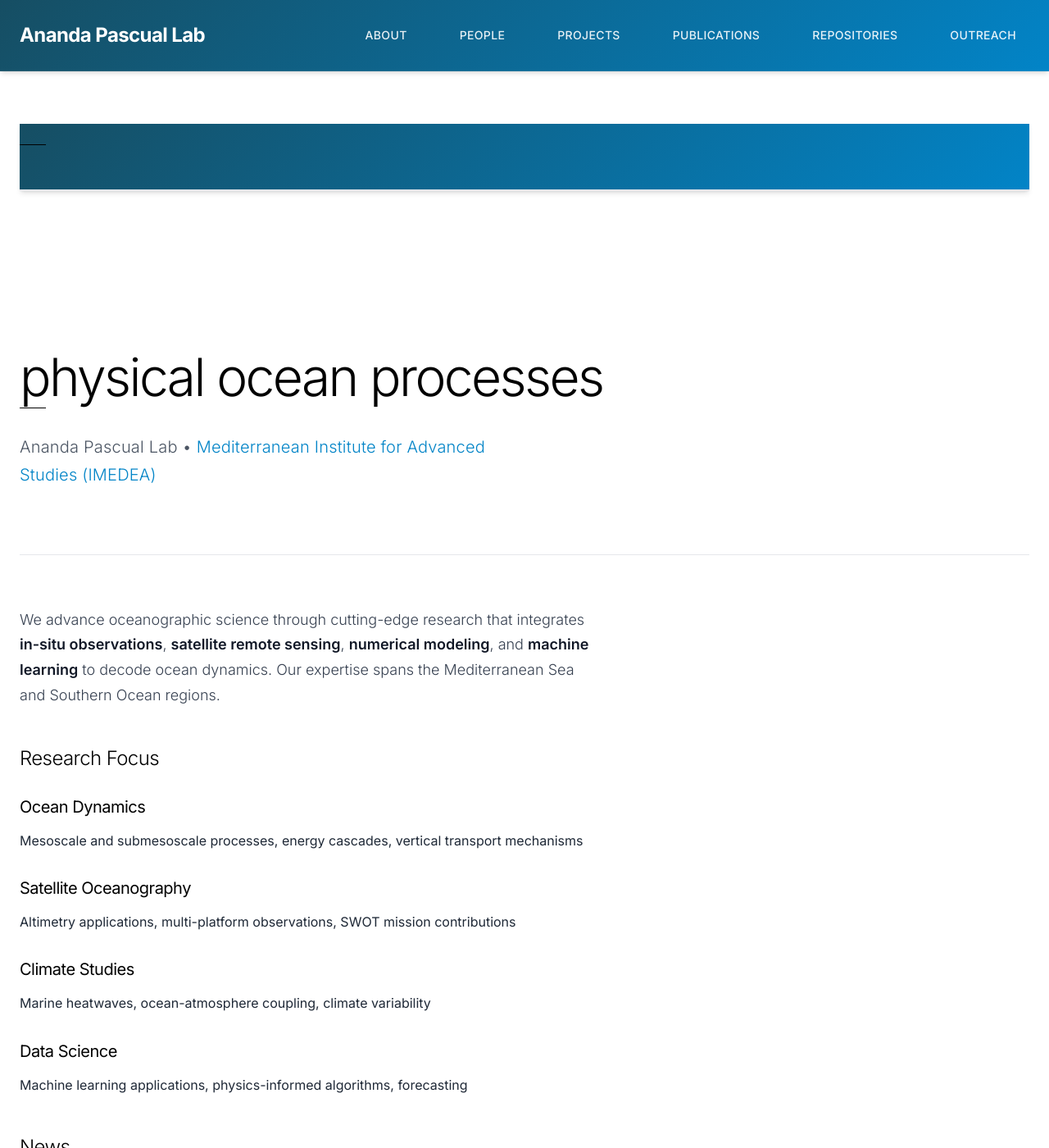
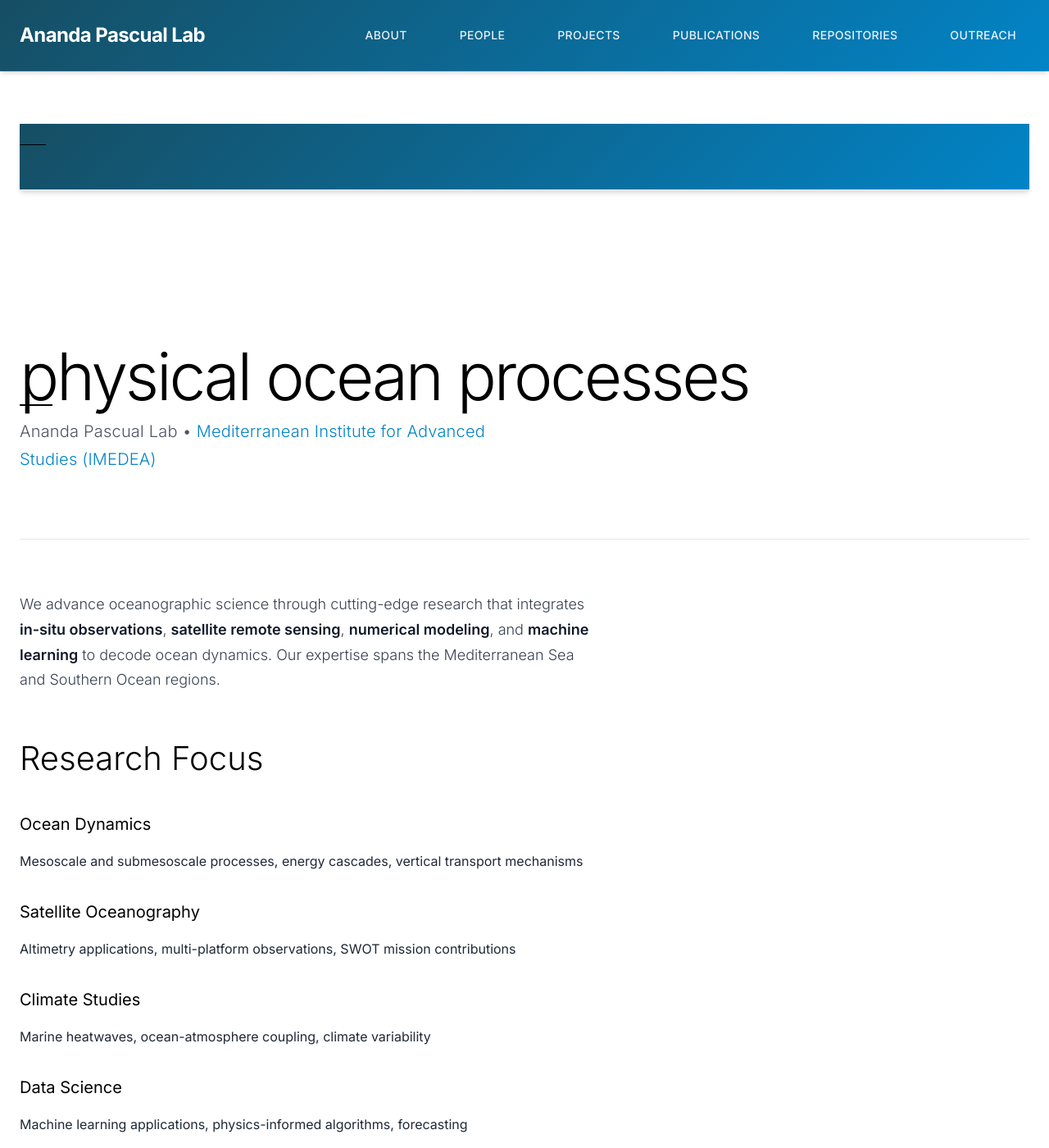
Before and after one commit to IMEDEA-POP-LAB/IMEDEA-POP-LAB.github.io, a Jekyll site: the page built from _pages/about.md, in a window 1280 px wide and 1400 px high. Shown: the whole window at 82% size. Built offline with Jekyll 4.4.1, drawn with Linux system fonts in a browser that asks for light colours; a style sheet for code colours, icons or effects is not loaded.

Commit message:
Refactor typography styles for a cleaner and more minimalist design: reset heading decorations, streamline styles, and enhance readability across headings.

```diff
--- a/assets/css/main.scss
+++ b/assets/css/main.scss
@@ -110,133 +110,44 @@
   -moz-osx-font-smoothing: grayscale;
 }
 
-/* Force all heading styles to be clean, remove theme decorations */
+/* ========================================================================== */
+/* TYPOGRAPHY - CLEAN AND MINIMAL HEADINGS */
+/* ========================================================================== */
+
+/* Reset all heading decorations */
 h1, h2, h3, h4, h5, h6,
-.h1, .h2, .h3, .h4, .h5, .h6,
 .page-content h1, .page-content h2, .page-content h3, .page-content h4, .page-content h5, .page-content h6,
-.post-content h1, .post-content h2, .post-content h3, .post-content h4, .post-content h5, .post-content h6,
-article h1, article h2, article h3, article h4, article h5, article h6,
-.page-header h1, .post-header h1 {
+.page-title, .section-title {
   background: none !important;
-  background-color: transparent !important;
-  background-image: none !important;
-  border: none !important;
-  border-left: none !important;
-  border-bottom: none !important;
-  border-top: none !important;
-  border-right: none !important;
-  box-shadow: none !important;
-  text-shadow: none !important;
-  padding: 0 !important;
-  margin-left: 0 !important;
-  margin-right: 0 !important;
-  color: #000 !important;
-  outline: none !important;
-  -webkit-box-shadow: none !important;
-  -moz-box-shadow: none !important;
-}
-
-/* Remove any theme-specific heading decorations and pseudo-elements */
-.page-content h1::before,
-.page-content h2::before,
-.page-content h3::before,
-.page-content h4::before,
-.page-content h5::before,
-.page-content h6::before,
-h1::before,
-h2::before,
-h3::before,
-h4::before,
-h5::before,
-h6::before,
-.page-header h1::before,
-.post-header h1::before {
-  display: none !important;
-  content: none !important;
-}
-
-/* Remove any after pseudo-elements that might create boxes or underlines for non-h1 headings */
-.page-content h2::after,
-.page-content h3::after,
-.page-content h4::after,
-.page-content h5::after,
-.page-content h6::after,
-h2::after,
-h3::after,
-h4::after,
-h5::after,
-h6::after {
-  display: none !important;
-  content: none !important;
-}
-
-/* Base heading styles - clean and minimalist */
-h1, h2, h3, h4, h5, h6 {
-  font-weight: 300;
-  line-height: 1.2;
-  letter-spacing: -0.025em;
-  margin: 0 0 var(--space-6) 0;
-  color: #000 !important;
-  background: none !important;
-  border: none !important;
-  position: relative;
-}
-
-/* Main page headings (h1) - lowercase and underline style */
-h1 {
-  font-size: clamp(2.5rem, 6vw, 4rem) !important;
-  font-weight: 100 !important;
-  letter-spacing: -0.04em !important;
-  margin-bottom: var(--space-8) !important;
-  color: #000 !important;
-  text-transform: lowercase !important;
-  position: relative !important;
-  background: none !important;
-  background-color: transparent !important;
-  background-image: none !important;
-  border: none !important;
-  box-shadow: none !important;
-  padding: 0 !important;
-  outline: none !important;
-}
-
-/* Stronger overrides for main page h1 headings */
-.page-content h1,
-.page-content h1:first-child,
-.post-content h1,
-article h1,
-.page-header h1,
-.post-header h1,
-h1[id],
-h1.page-title,
-h1.lab-title {
-  background: none !important;
-  background-color: transparent !important;
-  background-image: none !important;
-  background-attachment: initial !important;
-  background-clip: initial !important;
-  background-origin: initial !important;
-  background-position: initial !important;
-  background-repeat: initial !important;
-  background-size: initial !important;
   border: none !important;
   box-shadow: none !important;
   text-shadow: none !important;
   padding: 0 !important;
-  margin-left: 0 !important;
-  margin-right: 0 !important;
   color: #000 !important;
   outline: none !important;
-  -webkit-box-shadow: none !important;
-  -moz-box-shadow: none !important;
-}
-
-/* Add underline to first letter of main headings (h1 only) */
-h1::first-letter {
+  font-family: 'Inter', -apple-system, BlinkMacSystemFont, 'Segoe UI', sans-serif;
+}
+
+/* Remove all pseudo-elements */
+h1::before, h2::before, h3::before, h4::before, h5::before, h6::before,
+h2::after, h3::after, h4::after, h5::after, h6::after,
+.section-title::before {
+  display: none !important;
+  content: none !important;
+}
+
+/* Main headings (h1) - lowercase with underline */
+h1, .page-title {
+  font-size: clamp(2.5rem, 6vw, 4rem);
+  font-weight: 100;
+  letter-spacing: -0.04em;
+  margin: 0 0 var(--space-8) 0;
+  text-transform: lowercase;
   position: relative;
 }
 
-h1::after {
+/* Add underline to h1 only */
+h1::after, .page-title::after {
   content: '';
   position: absolute;
   bottom: -2px;
@@ -246,50 +157,42 @@
   background: #000;
 }
 
-/* Section headings (h2) - normal case, no underline */
-h2 {
+/* Section headings (h2) */
+h2, .section-title {
   font-size: clamp(1.75rem, 4vw, 2.5rem);
   font-weight: 300;
-  margin-bottom: var(--space-6);
-  margin-top: var(--space-12);
-  color: #000 !important;
-  background: none !important;
-  text-transform: none !important;
-}
-
-/* Subsection headings (h3) - normal case, no underline */
+  margin: var(--space-12) 0 var(--space-6) 0;
+}
+
+/* Subsection headings (h3-h6) */
 h3 {
   font-size: var(--text-xl);
   font-weight: 400;
-  margin-bottom: var(--space-4);
-  color: #000 !important;
-  text-transform: none !important;
+  margin: var(--space-8) 0 var(--space-4) 0;
 }
 
 h4 {
   font-size: var(--text-lg);
   font-weight: 500;
-  margin-bottom: var(--space-3);
-  color: #000 !important;
-  text-transform: none !important;
+  margin: var(--space-6) 0 var(--space-3) 0;
 }
 
 h5 {
   font-size: var(--text-base);
   font-weight: 500;
-  margin-bottom: var(--space-2);
-  color: #000 !important;
-  text-transform: none !important;
+  margin: var(--space-4) 0 var(--space-2) 0;
 }
 
 h6 {
   font-size: var(--text-sm);
   font-weight: 600;
-  margin-bottom: var(--space-2);
-  color: #000 !important;
-  text-transform: none !important;
+  margin: var(--space-3) 0 var(--space-2) 0;
   letter-spacing: 0.05em;
 }
+
+/* ========================================================================== */
+/* BASIC TEXT STYLES */
+/* ========================================================================== */
 
 p {
   margin: 0 0 var(--space-4) 0;
@@ -309,7 +212,30 @@
   text-underline-offset: 2px;
 }
 
-/* Page title and content styling */
+/* ========================================================================== */
+/* PAGE LAYOUT */
+/* ========================================================================== */
+
+/* Page header */
+.page-header {
+  margin-bottom: var(--space-12);
+  padding-bottom: var(--space-6);
+  border-bottom: 2px solid var(--global-divider-color);
+}
+
+.page-description {
+  font-size: var(--text-lg);
+  color: var(--global-text-light);
+  margin: 0;
+  max-width: 800px;
+  line-height: 1.6;
+}
+
+/* ========================================================================== */
+/* PAGE TITLE SPECIFIC STYLES */
+/* ========================================================================== */
+
+/* Page header */
 .page-header {
   margin-bottom: var(--space-12);
   padding-bottom: var(--space-6);
@@ -346,13 +272,9 @@
   background: #000;
 }
 
-.page-description {
-  font-size: var(--text-lg);
-  color: var(--global-text-light);
-  margin: 0;
-  max-width: 800px;
-  line-height: 1.6;
-}
+/* ========================================================================== */
+/* CONTENT LAYOUT */
+/* ========================================================================== */
 
 /* Section headings improvements */
 .section-title {
@@ -366,66 +288,9 @@
   text-transform: none !important;
 }
 
-.section-title::before {
-  display: none !important;
-  content: none !important;
-}
-
-/* Page content heading overrides - ultra minimalist approach */
-.page-content h1:first-child {
-  font-size: clamp(2.5rem, 6vw, 4rem) !important;
-  font-weight: 100 !important;
-  color: #000 !important;
-  margin-bottom: var(--space-8) !important;
-  letter-spacing: -0.04em !important;
-  line-height: 1.1 !important;
-  text-transform: lowercase !important;
-  background: none !important;
-  background-color: transparent !important;
-  background-image: none !important;
-  border: none !important;
-  box-shadow: none !important;
-  text-shadow: none !important;
-  padding: 0 !important;
-  outline: none !important;
-  position: relative !important;
-}
-
-.page-content h1:first-child::after {
-  content: '';
-  position: absolute;
-  bottom: -2px;
-  left: 0;
-  width: 0.8ch;
-  height: 1px;
-  background: #000;
-}
-
-/* Better h2 styling for sections - completely minimalist */
-.page-content h2 {
-  font-size: var(--text-2xl);
-  font-weight: 300;
-  color: #000 !important;
-  margin: var(--space-12) 0 var(--space-6) 0;
-  background: none !important;
-  text-transform: none !important;
-  border: none !important;
-  position: relative;
-}
-
-/* Better h3 styling */
-.page-content h3 {
-  font-size: var(--text-xl);
-  font-weight: 400;
-  color: #000 !important;
-  margin: var(--space-8) 0 var(--space-4) 0;
-  background: none !important;
-  border: none !important;
-  text-transform: none !important;
-  position: relative;
-}
-
-/* Layout components */
+/* ========================================================================== */
+/* LAYOUT COMPONENTS */
+/* ========================================================================== */
 .container {
   max-width: 1280px;
   margin: 0 auto;
@@ -1458,16 +1323,6 @@
   margin: var(--space-6) 0;
 }
 
-.featured-content h3 {
-  color: #000 !important;
-  margin-bottom: var(--space-4);
-  font-size: var(--text-lg);
-  font-weight: 400;
-  text-transform: none !important;
-  background: none !important;
-  border: none !important;
-}
-
 .featured-item {
   background: white;
   border: 1px solid var(--gray-200);
@@ -1577,16 +1432,6 @@
   border-radius: var(--radius-lg);
   padding: var(--space-6);
   margin: var(--space-6) 0;
-}
-
-.education-activities h3 {
-  color: #000 !important;
-  margin-bottom: var(--space-4);
-  font-size: var(--text-lg);
-  font-weight: 400;
-  text-transform: none !important;
-  background: none !important;
-  border: none !important;
 }
 
 .activity-list {
@@ -1641,14 +1486,6 @@
   text-align: center;
 }
 
-.outreach-contact h3 {
-  color: var(--ocean-deep) !important;
-  margin-bottom: var(--space-4);
-  font-size: var(--text-lg);
-  font-weight: 600;
-  text-transform: lowercase !important;
-}
-
 .outreach-contact p {
   margin: 0;
   color: var(--gray-700);
```
